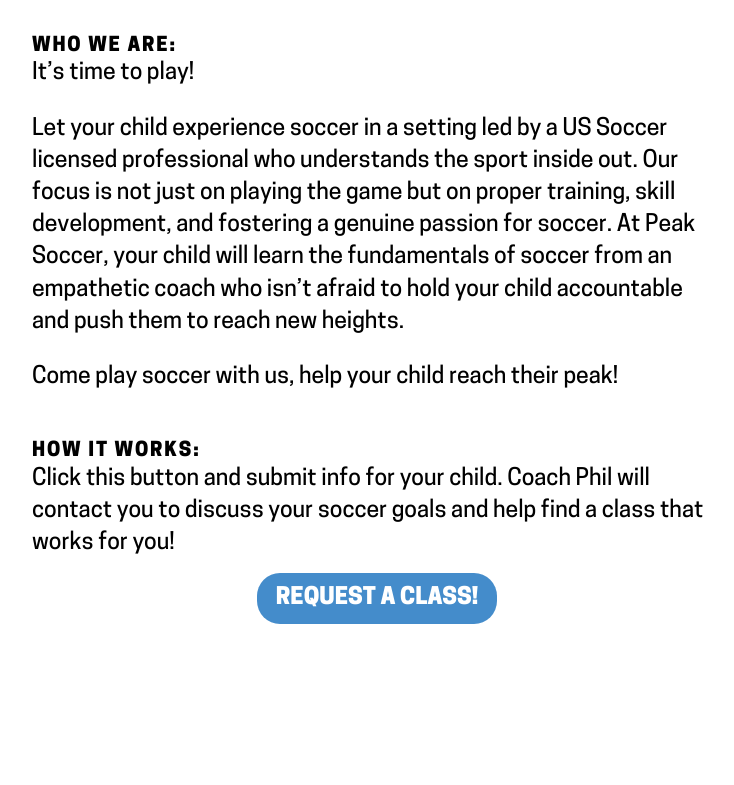
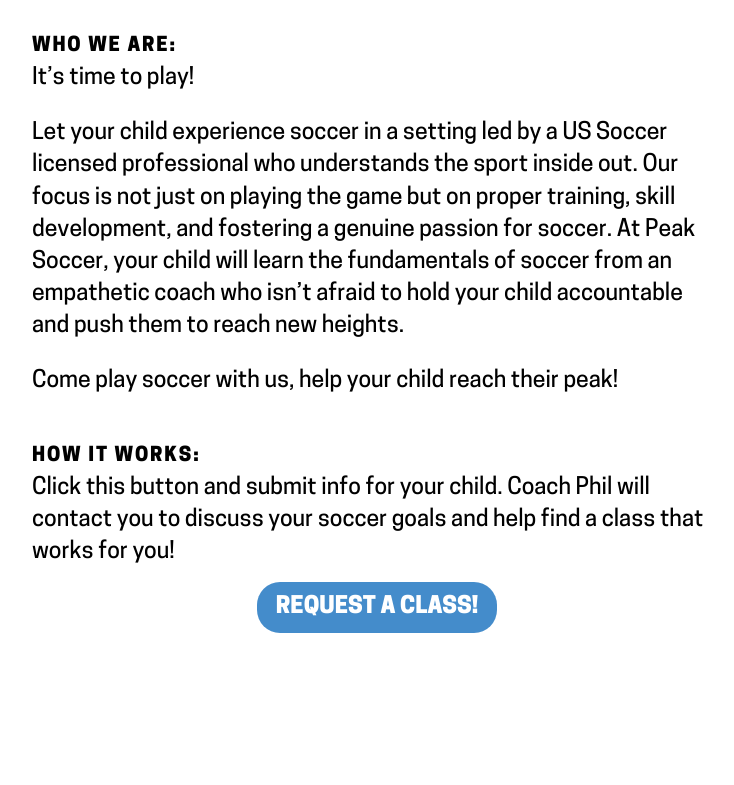
Before and after one commit to philphantastic/philphantastic.github.io, a Jekyll site: the page built from index.html, in a window 1280 px wide. Shown: the part 733-1518 px from the top of the page, without its empty margins (263-997 px from the left). Built offline with Jekyll 4.4.1, drawn with Linux system fonts in a browser that asks for light colours; the list of posts is cut into pages by our own code; before the commit the page ends 1463 px from its top, so only the background shows below that.

Commit message:
Adjust vertical space below h2 elements

```diff
--- a/index.html
+++ b/index.html
@@ -12,16 +12,16 @@ title: Home
 
 <p style="text-align:center;font-weight:800;"><a class="sign-up" href="https://docs.google.com/forms/d/e/1FAIpQLSfIXr4-H_abrNfbYR_kdn7LglZaM0_7j03IGP2wfrRsBwNf6w/viewform">Request a class!</a></p>
 
-<h2 style="font-weight:800;font-size:85%;letter-spacing:0.08rem;text-transform:uppercase;margin-bottom:0;">Who we are:</h2>
+<h2 style="font-weight:800;font-size:85%;letter-spacing:0.08rem;text-transform:uppercase;margin-bottom:.2rem;">Who we are:</h2>
 <p>It’s time to play!</p>
 
 <p>Let your child experience soccer in a setting led by a US Soccer licensed professional who understands the sport inside out. Our focus is not just on playing the game but on proper training, skill development, and fostering a genuine passion for soccer. At Peak Soccer, your child will learn the fundamentals of soccer from an empathetic coach who isn’t afraid to hold your child accountable and push them to reach new heights.</p>
 
 <p>Come play soccer with us, help your child reach their peak!</p>
 
-<h2 style="font-weight:800;font-size:85%;letter-spacing:0.08rem;text-transform:uppercase;margin-bottom:0;">How it works:</h2>
+<h2 style="font-weight:800;font-size:85%;letter-spacing:0.08rem;text-transform:uppercase;margin-bottom:.2rem;">How it works:</h2>
 <p>Click this button and submit info for your child. Coach Phil will contact you to discuss your soccer goals and help find a class that works for you!</p>
 <p style="text-align:center;font-weight:800;"><a class="sign-up" href="https://docs.google.com/forms/d/e/1FAIpQLSfIXr4-H_abrNfbYR_kdn7LglZaM0_7j03IGP2wfrRsBwNf6w/viewform">Request a class!</a></p>
 
 
-<div style="height: 4rem"></div>
+<div style="height: 6rem"></div>
```
